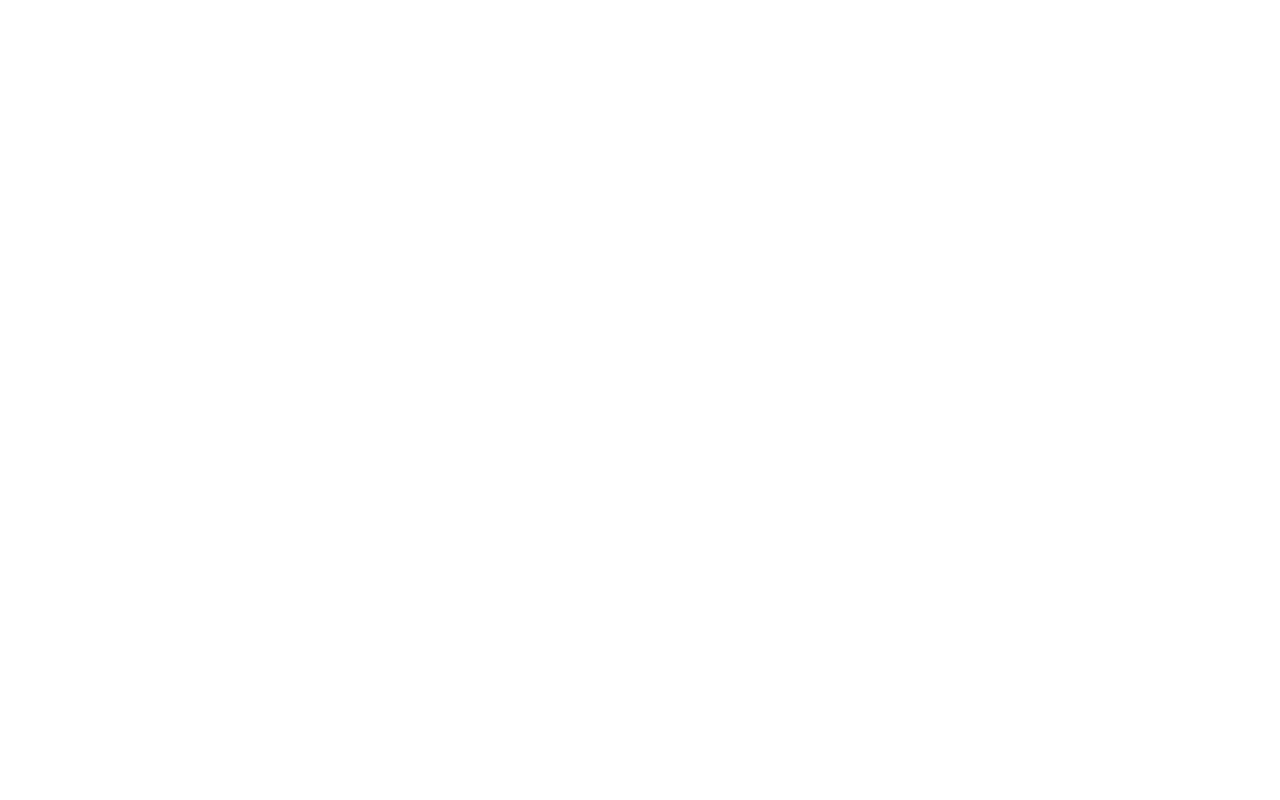
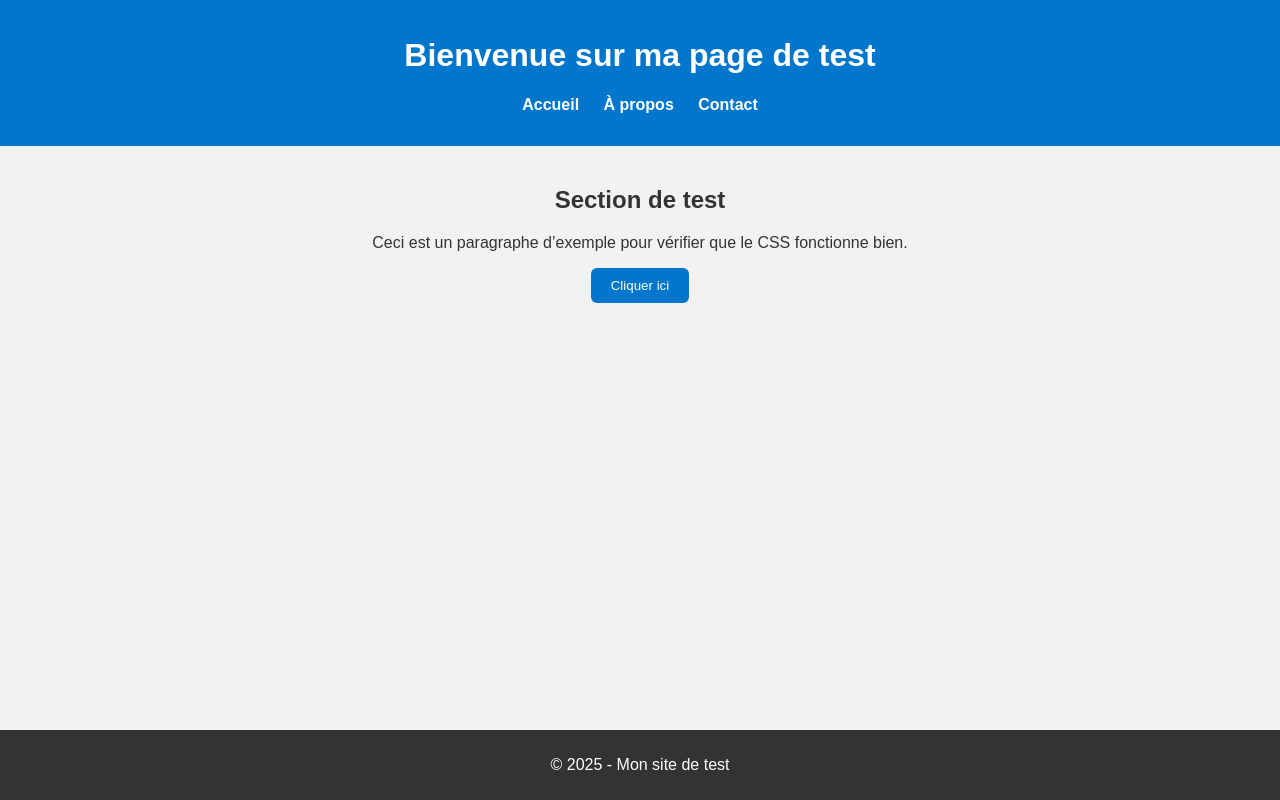
Before and after one commit to Nexiones/MonSiteWeb, a plain HTML site: page index.html in a window 1280 px wide. Drawn offline with Linux system fonts and the light colour scheme.

Commit message:
Ajout du fichier style.css

```diff
--- a/index.html
+++ b/index.html
@@ -1,11 +1,33 @@
 <!DOCTYPE html>
-<html lang="en">
+<html lang="fr">
 <head>
     <meta charset="UTF-8">
     <meta name="viewport" content="width=device-width, initial-scale=1.0">
-    <title>Document</title>
+    <title>Page de Test</title>
+    <link rel="stylesheet" href="style.css">
 </head>
 <body>
+    <header>
+        <h1>Bienvenue sur ma page de test</h1>
+        <nav>
+            <ul>
+                <li><a href="#">Accueil</a></li>
+                <li><a href="#">À propos</a></li>
+                <li><a href="#">Contact</a></li>
+            </ul>
+        </nav>
+    </header>
 
+    <main>
+        <section>
+            <h2>Section de test</h2>
+            <p>Ceci est un paragraphe d’exemple pour vérifier que le CSS fonctionne bien.</p>
+            <button>Cliquer ici</button>
+        </section>
+    </main>
+
+    <footer>
+        <p>&copy; 2025 - Mon site de test</p>
+    </footer>
 </body>
 </html>
--- /dev/null
+++ b/style.css
@@ -0,0 +1,66 @@
+/* Style général */
+body {
+    font-family: Arial, sans-serif;
+    margin: 0;
+    padding: 0;
+    background-color: #f2f2f2;
+    color: #333;
+}
+
+/* En-tête */
+header {
+    background-color: #0077cc;
+    color: white;
+    padding: 1em 0;
+    text-align: center;
+}
+
+nav ul {
+    list-style: none;
+    padding: 0;
+}
+
+nav li {
+    display: inline-block;
+    margin: 0 10px;
+}
+
+nav a {
+    color: white;
+    text-decoration: none;
+    font-weight: bold;
+}
+
+nav a:hover {
+    text-decoration: underline;
+}
+
+/* Contenu principal */
+main {
+    padding: 20px;
+    text-align: center;
+}
+
+button {
+    background-color: #0077cc;
+    color: white;
+    border: none;
+    padding: 10px 20px;
+    border-radius: 6px;
+    cursor: pointer;
+}
+
+button:hover {
+    background-color: #005fa3;
+}
+
+/* Pied de page */
+footer {
+    background-color: #333;
+    color: white;
+    text-align: center;
+    padding: 10px 0;
+    position: fixed;
+    bottom: 0;
+    width: 100%;
+}
```
